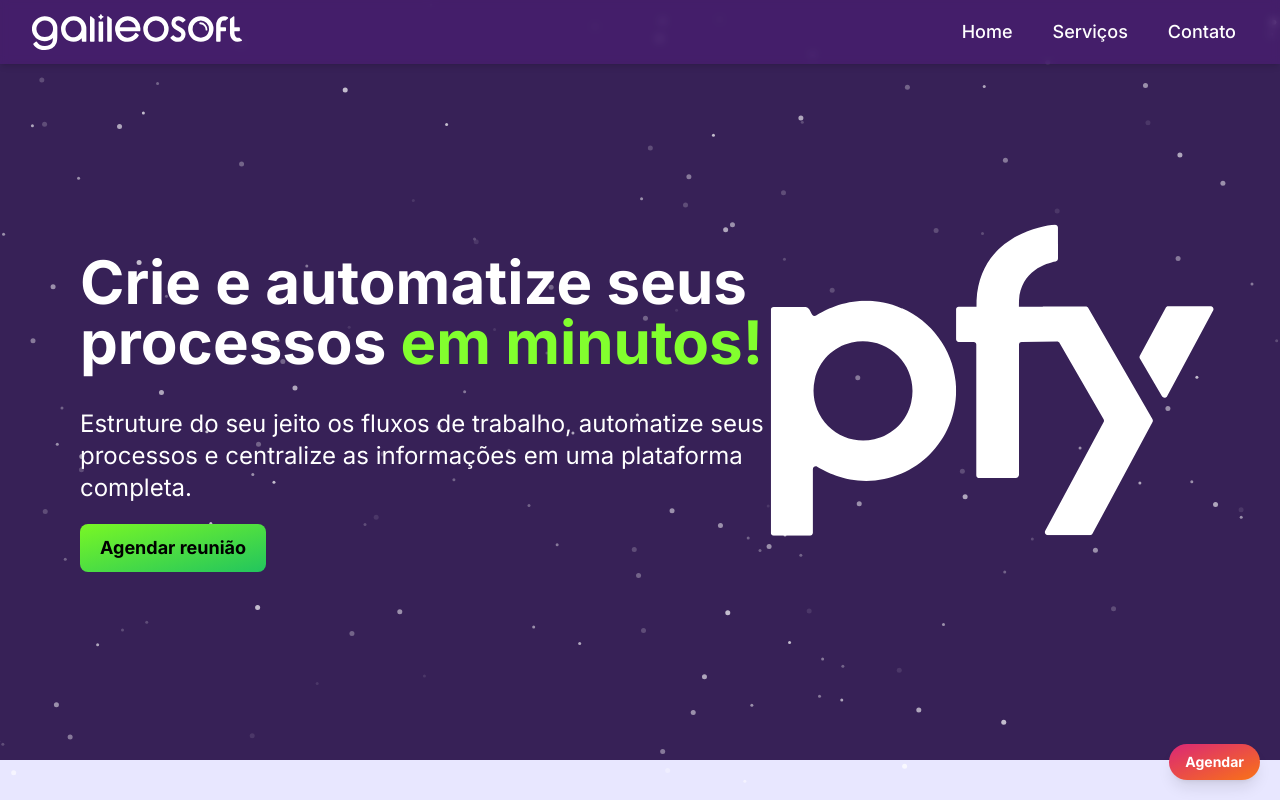
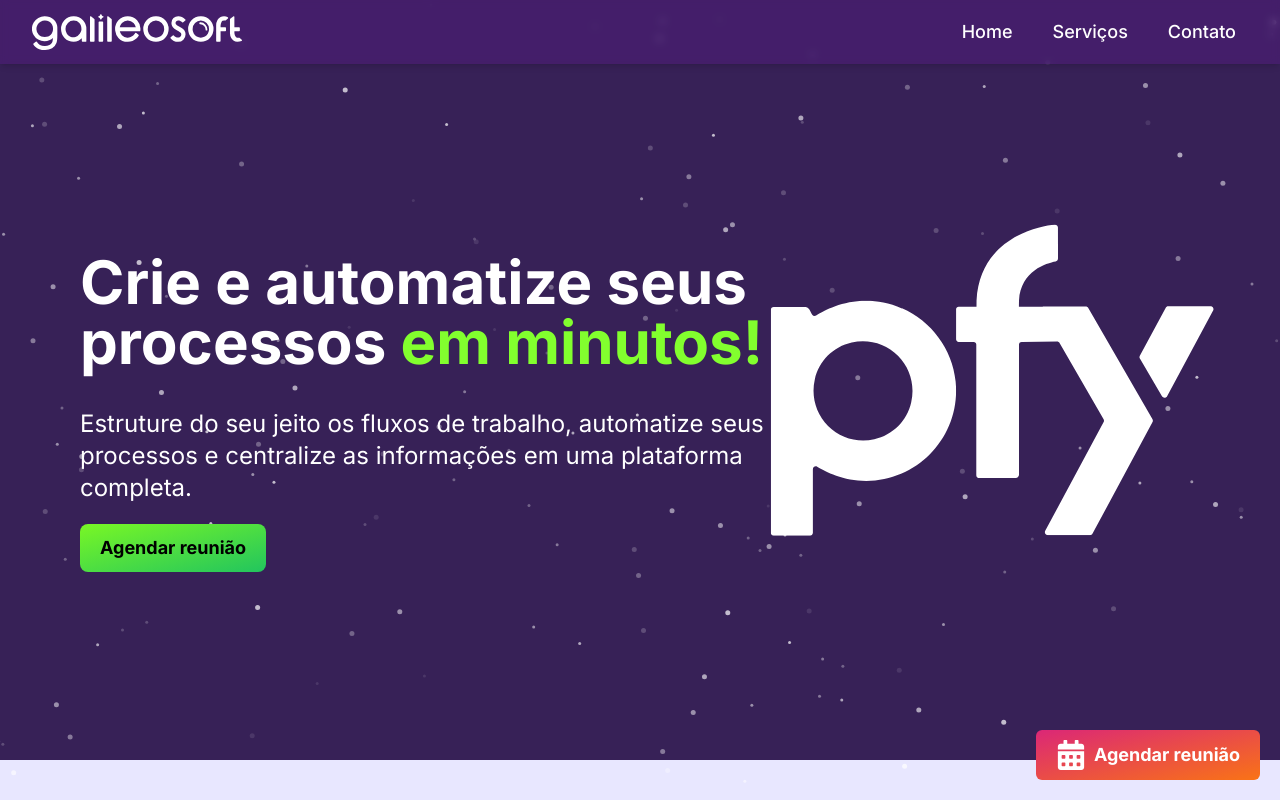
Before and after one commit to the-almeida/galileosoft.com.br, a Next.js app: page /pipefy in a window 1280 px wide. Shown: the top 800 px of the page. Built offline with nearby package versions, Linux system fonts and the light colour scheme.

Commit message:
feat: add floatting button 2/2

```diff
--- a/components/ButtonOrange.tsx
+++ b/components/ButtonOrange.tsx
@@ -13,7 +13,7 @@
       x-componentname="ButtonOrange"
       href={href}
       target={target}
-      className={`${className} bg-gradient-to-br from-pink-600 to-orange-500 hover:bg-gradient-to-bl focus:ring-4 focus:outline-none focus:ring-pink-300 dark:focus:ring-pink-900 text-white text-lg font-bold rounded-lg w-fit px-5 py-2.5 text-center`}
+      className={`${className} bg-gradient-to-br from-pink-600 to-orange-500 hover:bg-gradient-to-bl focus:ring-4 focus:outline-none focus:ring-pink-300 dark:focus:ring-pink-900 text-white text-lg font-bold rounded-lg md:w-fit px-5 py-2.5 text-center`}
     >
       {children}
     </Link>
--- a/components/FloatingButton.tsx
+++ b/components/FloatingButton.tsx
@@ -1,17 +1,50 @@
-import Link from "next/link";
+"use client"
+import { FaCalendarAlt } from "react-icons/fa";
+import ButtonOrange from "./ButtonOrange";
+import { useState, useEffect } from 'react';
+
+function getWindowDimensions() {
+  if (global?.window && window.innerWidth) {
+    const { innerWidth: width, innerHeight: height } = window;
+    return {
+      width,
+      height
+    };
+  }
+ }
+
+function useWindowDimensions() {
+  const [windowDimensions, setWindowDimensions] = useState(getWindowDimensions());
+
+  useEffect(() => {
+    function handleResize() {
+      setWindowDimensions(getWindowDimensions());
+    }
+
+    window.addEventListener('resize', handleResize);
+    return () => window.removeEventListener('resize', handleResize);
+  }, []);
+
+  return windowDimensions;
+}
 
 const FloatingButton: React.FC = () => {
-    return (
-      <Link
-        href="https://calendar.google.com/calendar/appointments/schedules/AcZssZ0W9SITQXSJThFdp-tp2cnXP5gTjJm1f0SFHGGigsmOc52UED6cwJDza31WnNn-q8sH78jStiDl?gv=true"
-        target="_blank"
-        //className="fixed bottom-5 right-5 w-fit px-5 py-2.5 bg-gradient-to-br from-pink-600 to-orange-500 hover:bg-gradient-to-bl focus:ring-4 focus:outline-none focus:ring-pink-300 dark:focus:ring-pink-900 text-white text-lg font-bold rounded-lg shadow-lg flex items-center justify-center z-60"
-        className="fixed bottom-5 right-5 bg-gradient-to-br from-pink-600 to-orange-500 hover:bg-gradient-to-bl focus:ring-4 focus:outline-none focus:ring-pink-300 dark:focus:ring-pink-900 text-white text-sm font-bold rounded-full shadow-lg inline-flex items-center justify-center px-4 py-2 z-[60]"
+  const windowDimensions = useWindowDimensions()
+  const width = windowDimensions?.width as number
+  const isMobile = width <= 768
+  return (
+    <ButtonOrange
+      href="https://calendar.google.com/calendar/appointments/schedules/AcZssZ0W9SITQXSJThFdp-tp2cnXP5gTjJm1f0SFHGGigsmOc52UED6cwJDza31WnNn-q8sH78jStiDl?gv=true"
+      target="_blank"
+      //className="fixed w-auto rounded-none bottom-0 right-0 left-0 md:rounded-md md:bottom-5 md:left-auto md:right-5 z-[60]"
+      className="fixed flex items-center justify-center w-auto bottom-0 right-0 left-0 md:rounded-md md:bottom-5 md:left-auto md:right-5 z-[60] bg-gradient-to-br from-pink-600 to-orange-500 hover:bg-gradient-to-bl focus:ring-4 focus:outline-none focus:ring-pink-300 dark:focus:ring-pink-900 text-white text-lg font-bold px-5 py-2.5 text-center ${isMobile ? '' : 'rounded-lg}'"
+    >
+      <FaCalendarAlt size={30} className="mr-2" />
+      {isMobile ? "Agendar no Google Calendar" : "Agendar reunião"}
 
-      >
-        Agendar
-      </Link>
-    );
+
+    </ButtonOrange>
+  );
 };
 
 export default FloatingButton
```
Also changed, not shown: util/useDeviceType.tsx (added, +42 -0 lines).
